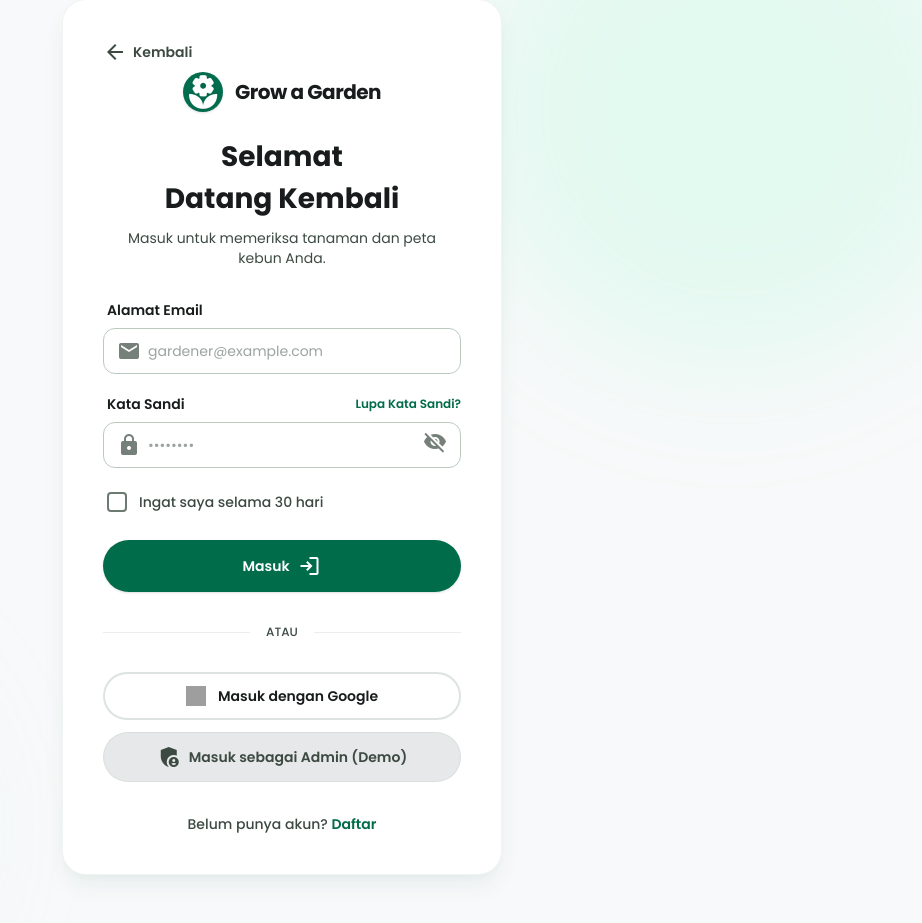
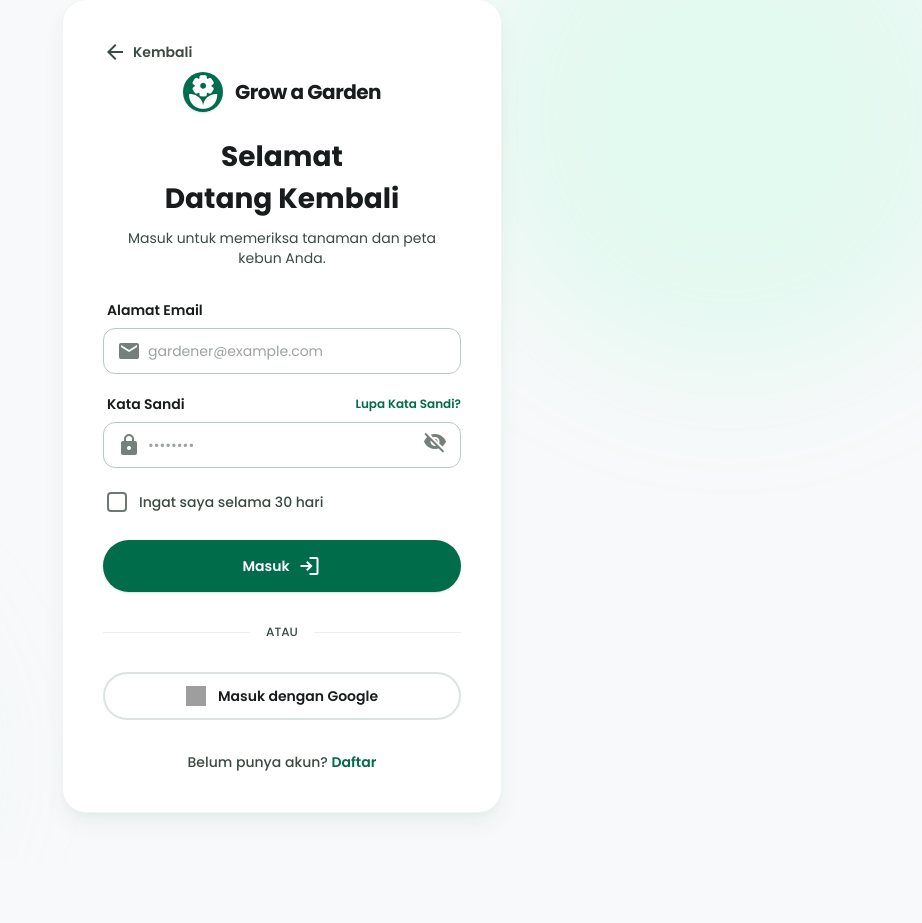
Before and after one commit to Apisikma123/Grow-a-garden, a Laravel app: page /login in a window 1280 px wide. Shown: the part 49-972 px from the top of the page, without its empty margins (358-1280 px from the left). After the commit the page ends 867 px from the top, so only its background shows below. Run offline with Laravel 12, Linux system fonts and the light colour scheme; style sheets or scripts are compiled from the project's sources; grey boxes are pictures that could not be loaded.

Commit message:
Remove admin demo login button

```diff
--- a/resources/views/auth/login.blade.php
+++ b/resources/views/auth/login.blade.php
@@ -107,12 +107,7 @@
                 <img src="https://www.svgrepo.com/show/475656/google-color.svg" alt="Google logo" class="w-5 h-5" />
                 Masuk dengan Google
             </a>
-            <form action="/admin/dashboard" method="GET" class="w-full">
-                <button type="submit" class="w-full bg-surface-container-high text-on-surface-variant rounded-full py-3 text-sm font-semibold hover:bg-surface-container-highest transition-all duration-200 flex items-center justify-center gap-2 border border-outline-variant/30">
-                    <span class="material-symbols-outlined text-[18px]">admin_panel_settings</span>
-                    Masuk sebagai Admin (Demo)
-                </button>
-            </form>
+
         </div>
 
         {{-- Footer --}}
```
